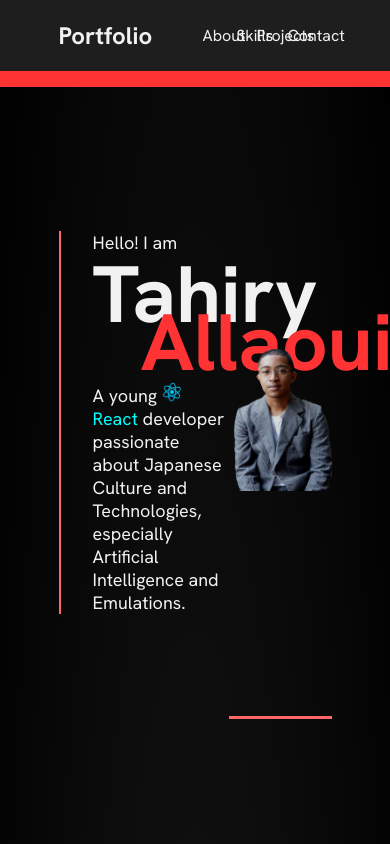
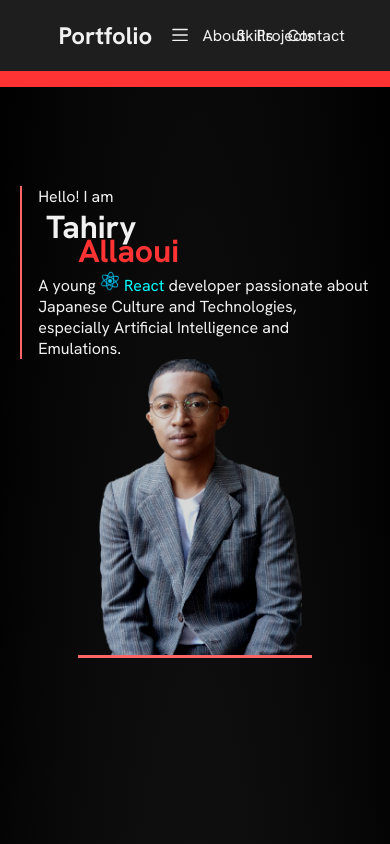
Before and after one commit to TahiryAllaoui/portfolio, a React (Vite) app: page / in a window 390 px wide. Shown: the top 844 px of the page. Built offline with nearby package versions, Linux system fonts and the light colour scheme.

Commit message:
About responsive done

```diff
--- a/src/components/Header.tsx
+++ b/src/components/Header.tsx
@@ -1,5 +1,6 @@
 import { useEffect } from 'react';
 import '../style/Header.scss';
+import { SlMenu } from 'react-icons/sl';
 
 
 function Header() {
@@ -24,6 +25,7 @@ function Header() {
     return (
         <div className='Header'>
             <h2>Portfolio</h2>
+            <SlMenu className='menu'/>
             <div className="assets">
                 <a id='#about_' className='links' onClick={handleScroll}>About</a>
                 <a id='#skills_' className='links' onClick={handleScroll}>Skills</a>
--- a/src/style/About.scss
+++ b/src/style/About.scss
@@ -17,11 +17,24 @@
     height: 100vh;
     align-items: center;
 
+    @media (max-width: 428px) {
+        padding: 0rem 0 0 0;
+        flex-direction: column;
+        justify-content: center;
+    }
+
     .description {
         border-left: 2px solid $Hover;
         padding-left: 2rem;
         color: $Color ;
         width: 50%;
+
+        @media (max-width: 428px) {
+            width: 85%;
+            padding-left: 1rem;
+            flex-direction: column;
+            justify-content: space-around;
+        }
 
         h1 {
             margin: 1rem 0;
@@ -29,15 +42,29 @@
             font-size: 5rem;
             line-height: 3rem;
 
+            @media (max-width: 428px) {
+                font-size: xx-large;
+                flex-direction: column;
+                line-height: 1.5rem;
+                margin: 0.5rem;
+            }
+
             span {
                 color: $Secondary;
                 margin-left: 3rem;
+
+                @media (max-width: 428px) {
+                    margin-left: 2rem;
+                }
             }
         }
 
         p {
             margin: 0;
             font-size: large;
+            @media (max-width: 428px) {
+                font-size: medium;
+            }
 
             span {
                 img {
@@ -59,6 +86,12 @@
         background-repeat: no-repeat;
         background-size: contain;
         background-position: center;
+
+        @media (max-width: 428px) {
+            width: 60%;
+            height: 35%;
+            flex-direction: column;
+        }
     }
 }
 
@@ -66,7 +99,7 @@
     opacity: 0;
     filter: blur(5px);
     transform: translateX(-100%);
-    transition: all 2000ms;
+    transition: all 3000ms;
 }
 
 .show {
--- a/src/style/Header.scss
+++ b/src/style/Header.scss
@@ -13,6 +13,7 @@
 .Header {
     display: flex;
     justify-content: space-between;
+    align-items: center;
     padding: 0 15%;
     background-color: $Primary;
     color: $Color;
@@ -44,11 +45,11 @@
 
             &:last-child {
                 position: relative;
-                height: 50%;
+                height: 2.5rem;
                 border-radius: 5rem;
                 margin-left: 2rem;
                 transition: all 300ms;
-                width: 25%;
+                width: 8rem;
                 background-color: black;
                 overflow: hidden;
 
```
